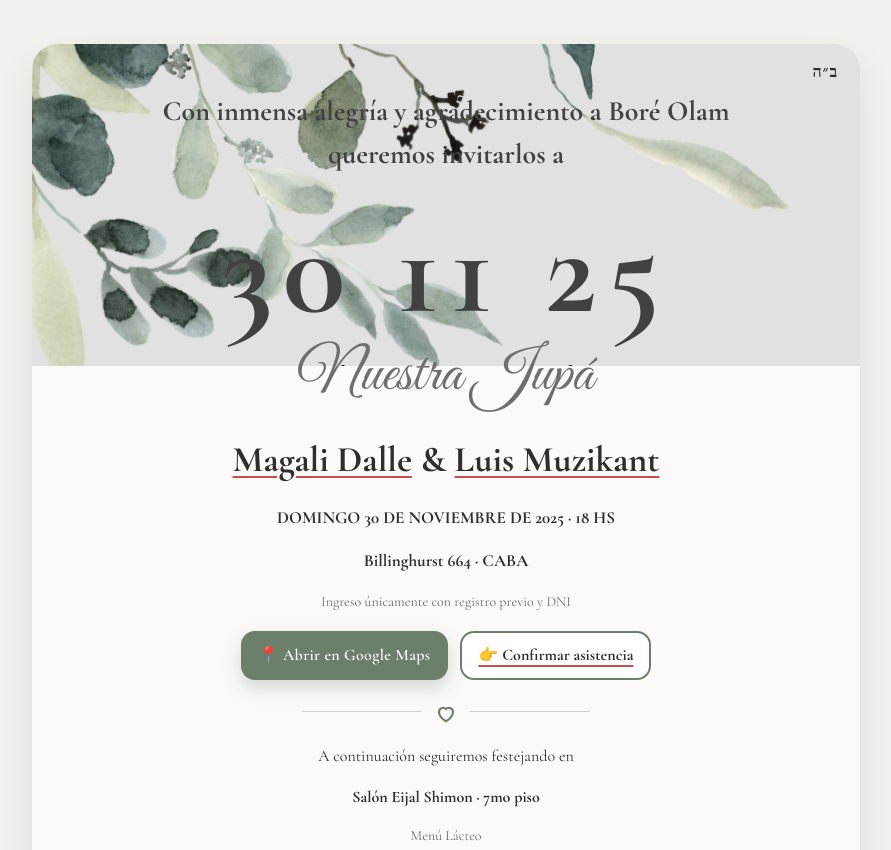
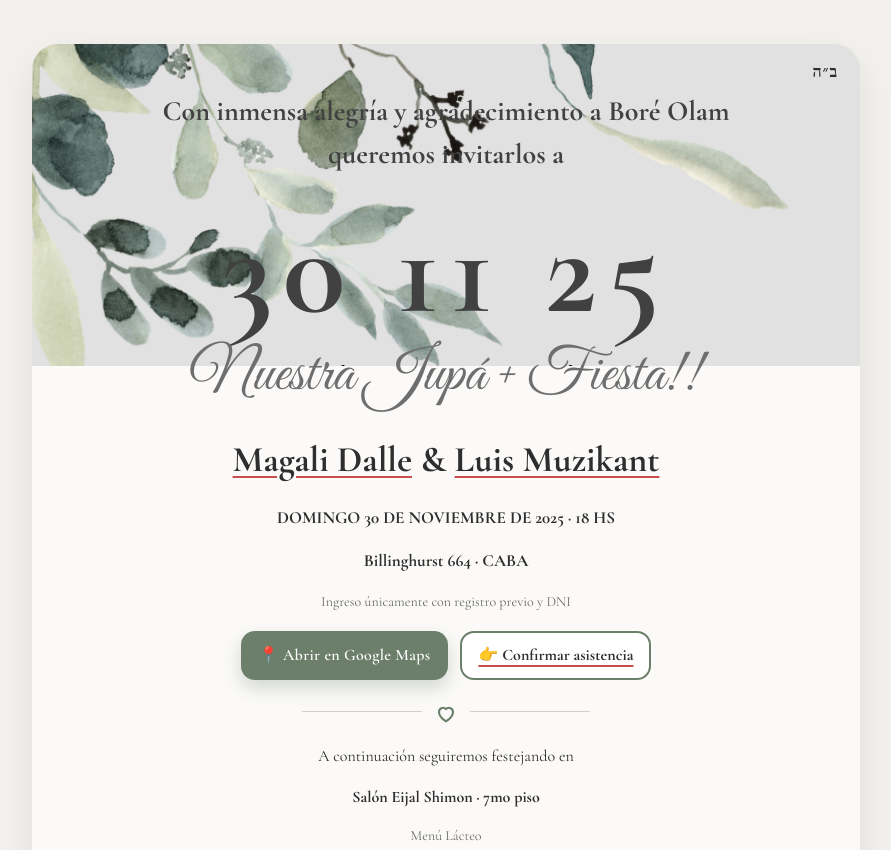
Before and after one commit to joseluismuzikant/invitacion-magali-luis, a plain HTML site: page index.html in a window 1280 px wide. Shown: the top 850 px of the page, without its empty margins (194-1085 px from the left). Drawn offline with nearby package versions, Linux system fonts and the light colour scheme.

Commit message:
flayer para jupa y jupa + fiesta

```diff
--- a/index.html
+++ b/index.html
@@ -118,7 +118,7 @@
     <p class="intro">Con inmensa alegría y agradecimiento a Boré Olam<br>queremos invitarlos a</p>
 
     <div class="date-big">30 11 25</div>
-    <div class="script">Nuestra Jupá</div>
+    <div class="script">Nuestra Jupá + Fiesta!!</div>
 
     <div class="names">
       <span class="u-red">Magali Dalle</span> &amp; <span class="u-red">Luis Muzikant</span>
```
